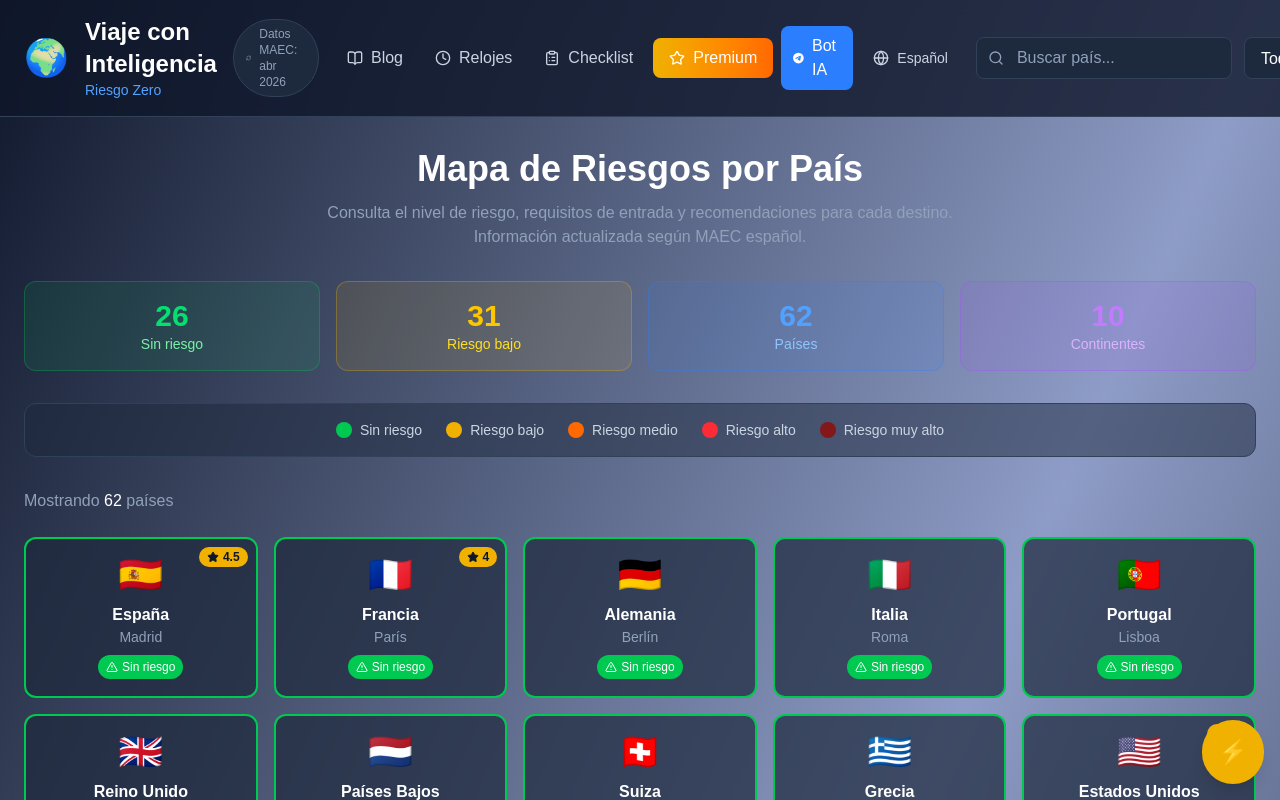
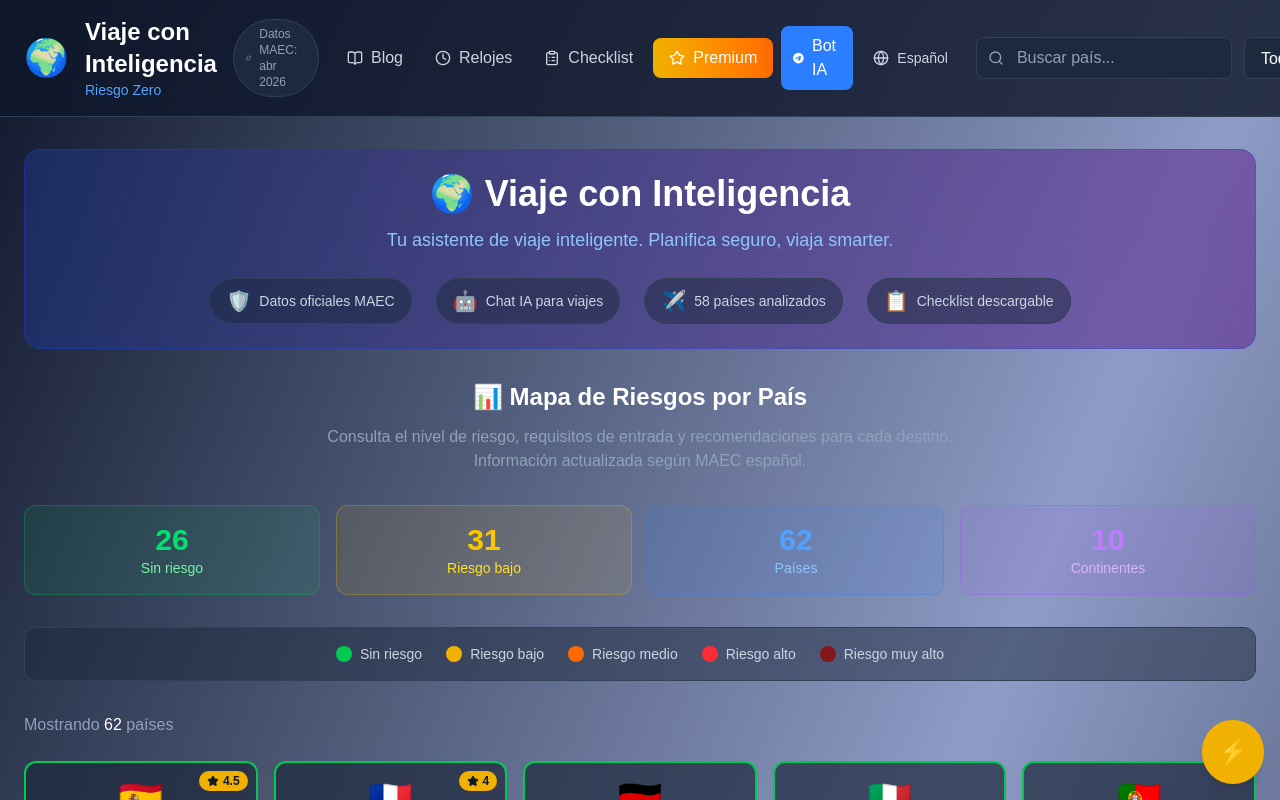
Before and after one commit to mcasrom/viaje-con-inteligencia, a Next.js app: page / in a window 1280 px wide. Shown: the top 800 px of the page. Built offline with nearby package versions, Linux system fonts and the light colour scheme.

Commit message:
Improve: homepage hero with benefits, modern design

```diff
--- a/src/components/MapaMundial.tsx
+++ b/src/components/MapaMundial.tsx
@@ -21,6 +21,13 @@ export default function MapaMundial() {
   const [selectedContinente, setSelectedContinente] = useState('Todos');
   const [selectedRiesgo, setSelectedRiesgo] = useState<NivelRiesgo | 'Todos'>('Todos');
   const [ratings, setRatings] = useState<CountryRatings>({});
+
+  const beneficios = [
+    { icon: '🛡️', text: 'Datos oficiales MAEC' },
+    { icon: '🤖', text: 'Chat IA para viajes' },
+    { icon: '✈️', text: '58 países analizados' },
+    { icon: '📋', text: 'Checklist descargable' },
+  ];
 
   useEffect(() => {
     fetch('/api/reviews')
@@ -165,8 +172,23 @@ export default function MapaMundial() {
       </header>
 
       <main className="max-w-7xl mx-auto px-6 py-8">
+        <div className="bg-gradient-to-r from-blue-900/50 to-purple-900/50 rounded-2xl p-6 mb-8 border border-blue-700/30">
+          <div className="text-center mb-6">
+            <h2 className="text-3xl md:text-4xl font-bold text-white mb-3">🌍 Viaje con Inteligencia</h2>
+            <p className="text-blue-300 text-lg">Tu asistente de viaje inteligente. Planifica seguro, viaja smarter.</p>
+          </div>
+          <div className="flex flex-wrap justify-center gap-4 md:gap-6">
+            {beneficios.map((b, i) => (
+              <div key={i} className="flex items-center gap-2 px-4 py-2 bg-slate-800/50 rounded-full border border-slate-700">
+                <span className="text-xl">{b.icon}</span>
+                <span className="text-slate-300 text-sm font-medium">{b.text}</span>
+              </div>
+            ))}
+          </div>
+        </div>
+
         <div className="text-center mb-8">
-          <h2 className="text-4xl font-bold text-white mb-3">Mapa de Riesgos por País</h2>
+          <h3 className="text-2xl font-bold text-white mb-3">📊 Mapa de Riesgos por País</h3>
           <p className="text-slate-400 max-w-2xl mx-auto">
             Consulta el nivel de riesgo, requisitos de entrada y recomendaciones para cada destino.
             Información actualizada según MAEC español.
```
